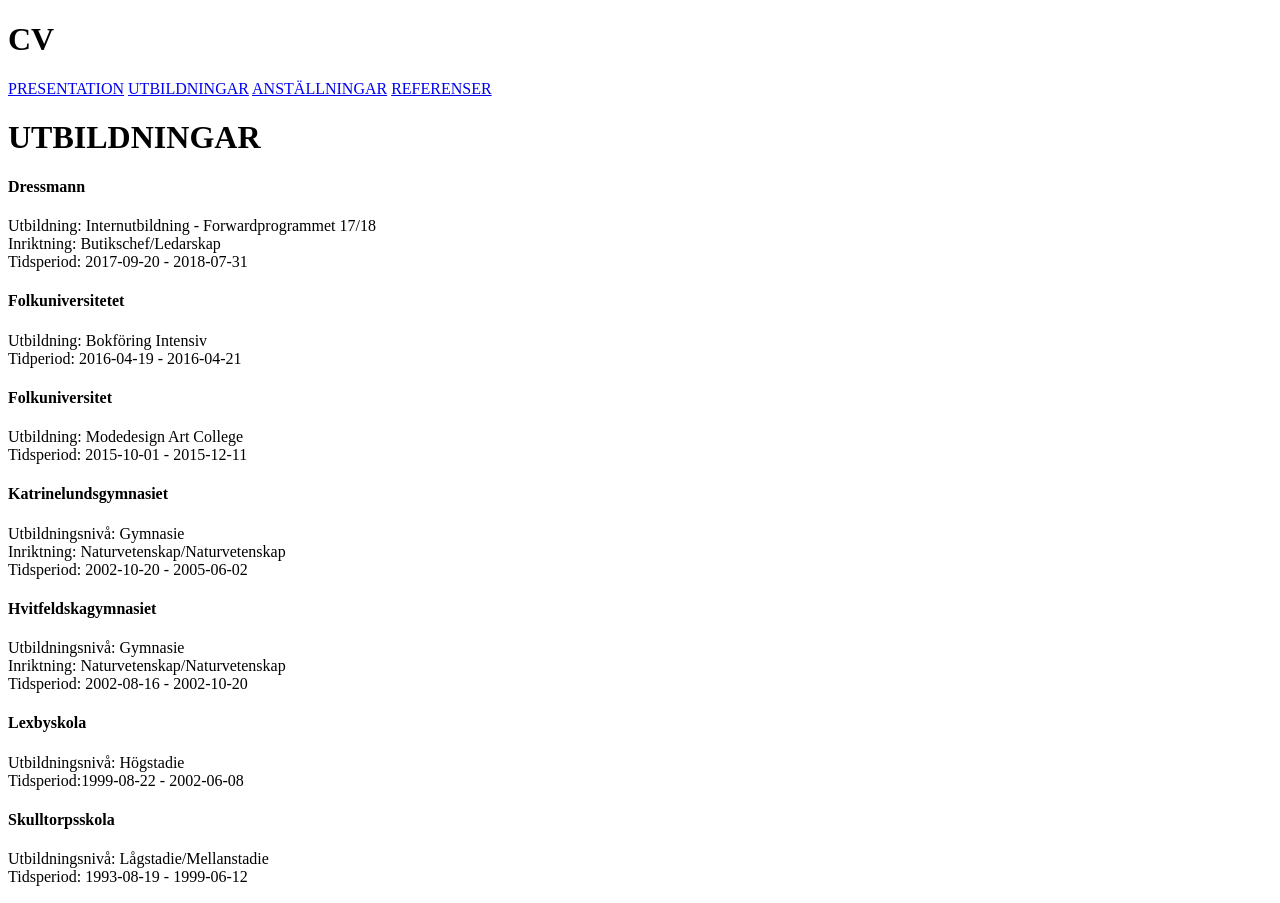
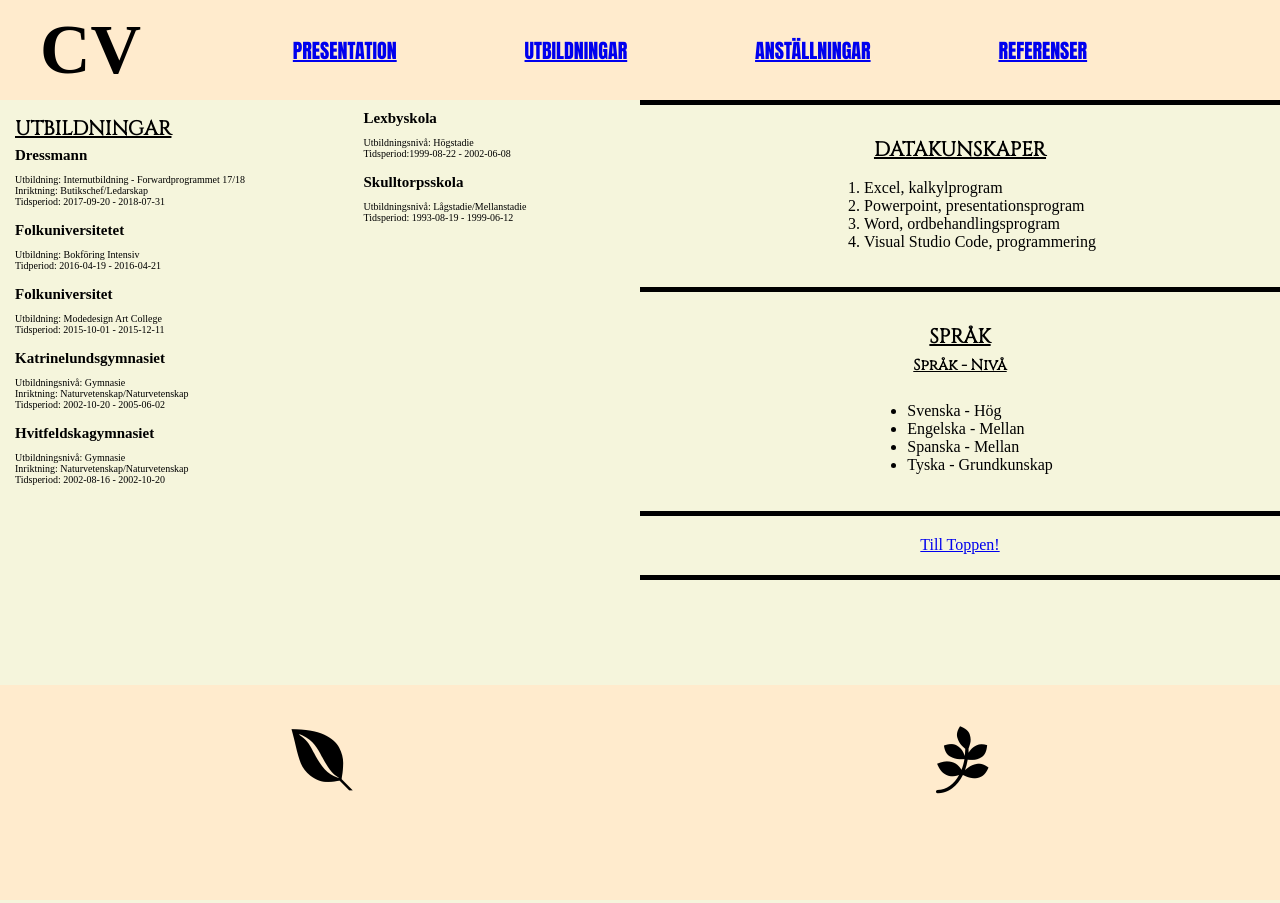
Before and after one commit to sweets86/CV, a plain HTML site: page qualifications.html in a window 1280 px wide. Shown: the top 903 px of the page. Drawn offline with Linux system fonts and the light colour scheme; the site is published under a folder, as on GitHub Pages, so addresses that start at the root find nothing.

Commit message:
Add relative path

```diff
--- a/qualifications.html
+++ b/qualifications.html
@@ -11,7 +11,7 @@
 
     <script src="https://kit.fontawesome.com/c9b461b663.js" crossorigin="anonymous"></script>
     <link href="https://fonts.googleapis.com/css?family=Cinzel&display=swap" rel="stylesheet">
-    <link rel="stylesheet" href="/qualifications.css">
+    <link rel="stylesheet" href="./qualifications.css">
 
 </head>
 
@@ -21,8 +21,8 @@
 
         <h1>CV</h1>
         <nav>
-            <p> <a href="/index.html">PRESENTATION</a> <a href="/qualifications.html">UTBILDNINGAR</a> <a
-                    href="/employments.html">ANSTÄLLNINGAR</a> <a href="/reference.html">REFERENSER</a> </p>
+            <p> <a href="./index.html">PRESENTATION</a> <a href="./qualifications.html">UTBILDNINGAR</a> <a
+                    href="./employments.html">ANSTÄLLNINGAR</a> <a href="./reference.html">REFERENSER</a> </p>
 
         </nav>
 
```
